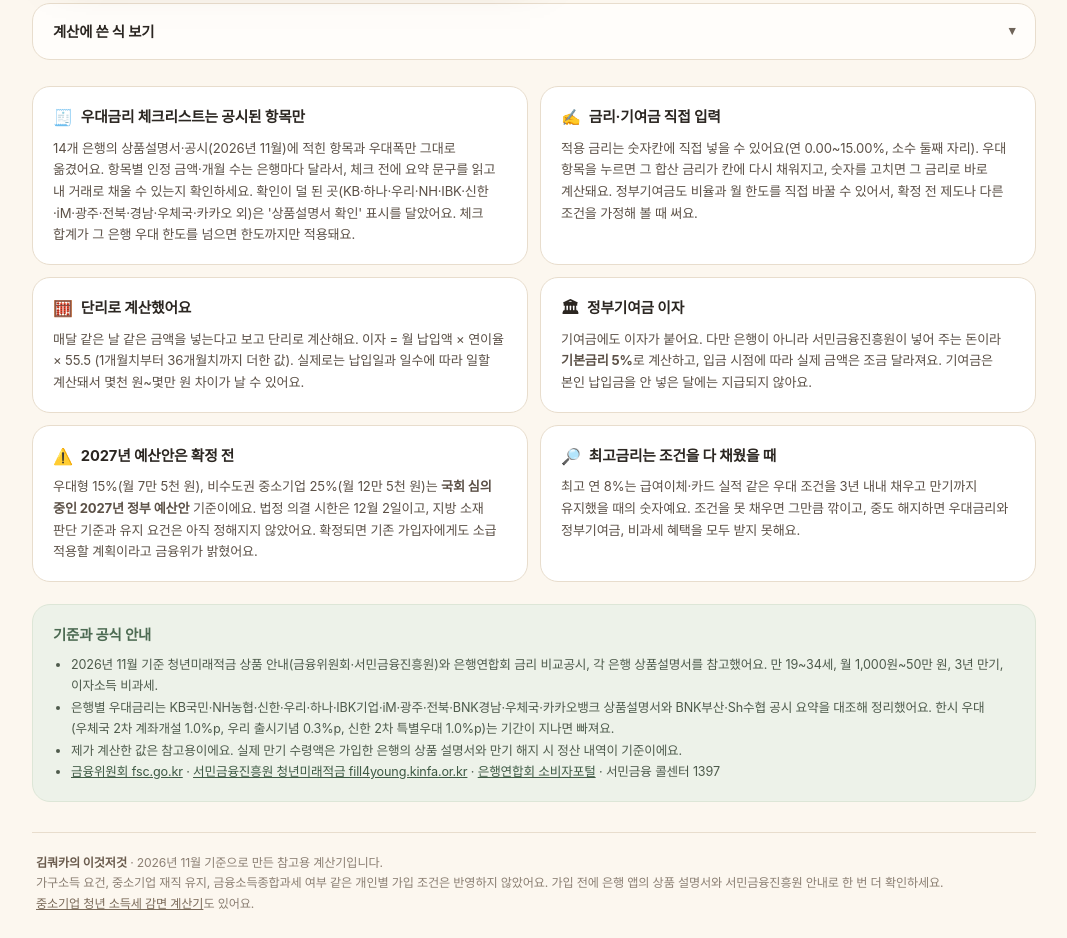
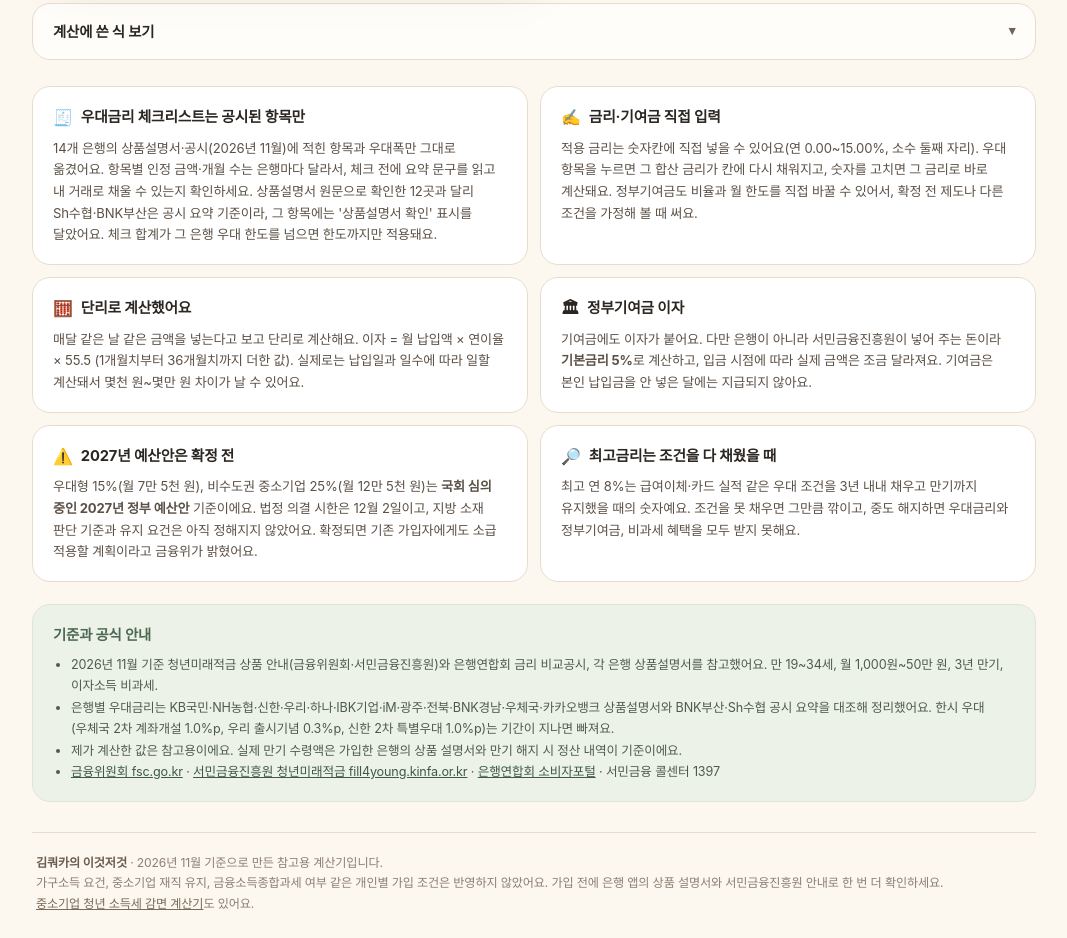
Before and after one commit to lb4580708-wq/youth-tax-calculator, a plain HTML site: page youth-future/index.html in a window 1280 px wide. Shown: the part 2574-3512 px from the top of the page, without its empty margins (106-1173 px from the left). Drawn offline with Linux system fonts and the light colour scheme.

Commit message:
청년미래적금 계산기: 우대금리 출처 안내 문구 정리

```diff
--- a/youth-future/index.html
+++ b/youth-future/index.html
@@ -505,7 +505,7 @@
   <section class="notes" aria-label="유의사항">
     <div class="note-card">
       <h3><span class="ico">🧾</span>우대금리 체크리스트는 공시된 항목만</h3>
-      <p>14개 은행의 상품설명서·공시(2026년 11월)에 적힌 항목과 우대폭만 그대로 옮겼어요. 항목별 인정 금액·개월 수는 은행마다 달라서, 체크 전에 요약 문구를 읽고 내 거래로 채울 수 있는지 확인하세요. 확인이 덜 된 곳(KB·하나·우리·NH·IBK·신한·iM·광주·전북·경남·우체국·카카오 외)은 '상품설명서 확인' 표시를 달았어요. 체크 합계가 그 은행 우대 한도를 넘으면 한도까지만 적용돼요.</p>
+      <p>14개 은행의 상품설명서·공시(2026년 11월)에 적힌 항목과 우대폭만 그대로 옮겼어요. 항목별 인정 금액·개월 수는 은행마다 달라서, 체크 전에 요약 문구를 읽고 내 거래로 채울 수 있는지 확인하세요. 상품설명서 원문으로 확인한 12곳과 달리 Sh수협·BNK부산은 공시 요약 기준이라, 그 항목에는 '상품설명서 확인' 표시를 달았어요. 체크 합계가 그 은행 우대 한도를 넘으면 한도까지만 적용돼요.</p>
     </div>
     <div class="note-card">
       <h3><span class="ico">✍️</span>금리·기여금 직접 입력</h3>
```
